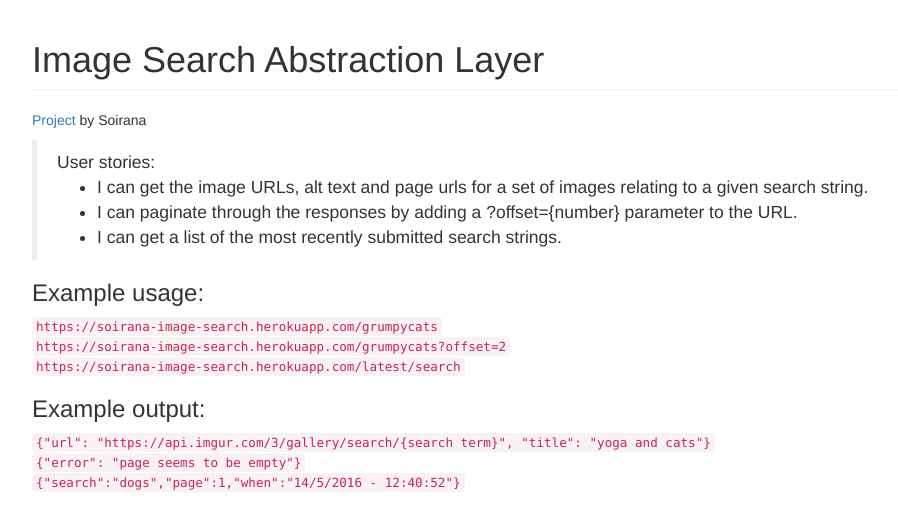
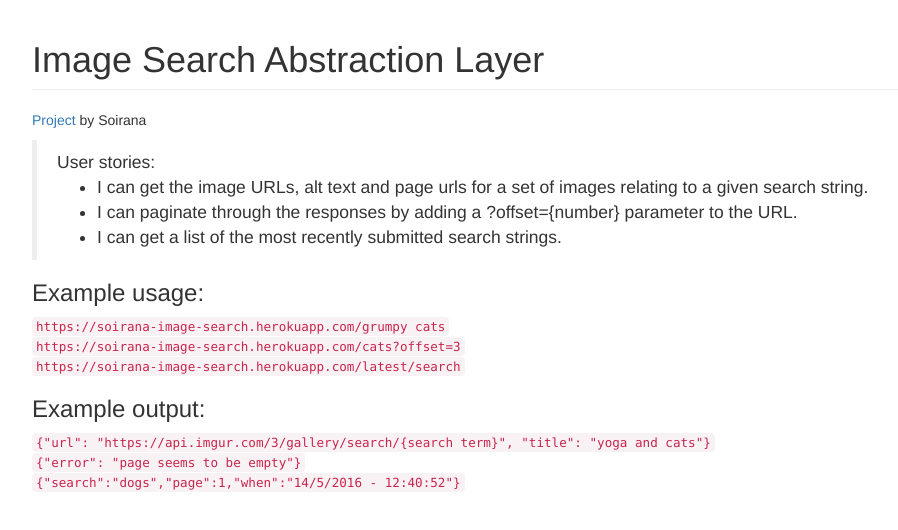
Before and after one commit to Soirana/image-search, a website: page index.html in a window 1280 px wide. Shown: the whole page, without its empty margins (38-936 px from the left). Drawn offline with nearby package versions, Linux system fonts and the light colour scheme.

Commit message:
fixing examples

```diff
--- a/index.html
+++ b/index.html
@@ -20,8 +20,8 @@
 </blockquote>
 
 <h3>Example usage:</h3>
-<code>https://soirana-image-search.herokuapp.com/grumpycats</code><br>
-<code>https://soirana-image-search.herokuapp.com/grumpycats?offset=2</code><br>
+<code>https://soirana-image-search.herokuapp.com/grumpy cats</code><br>
+<code>https://soirana-image-search.herokuapp.com/cats?offset=3</code><br>
 <code>https://soirana-image-search.herokuapp.com/latest/search</code>
 <h3>Example output:</h3>
 <code>{"url": "https://api.imgur.com/3/gallery/search/{search term}", "title": "yoga and cats"}</code><br>
```
